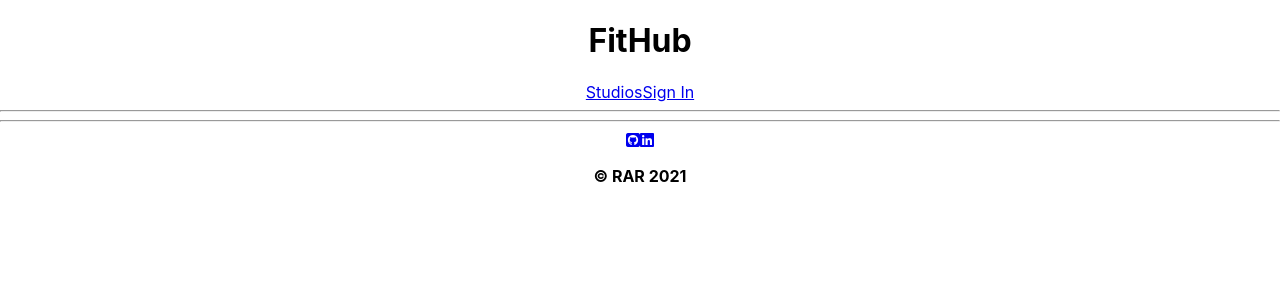
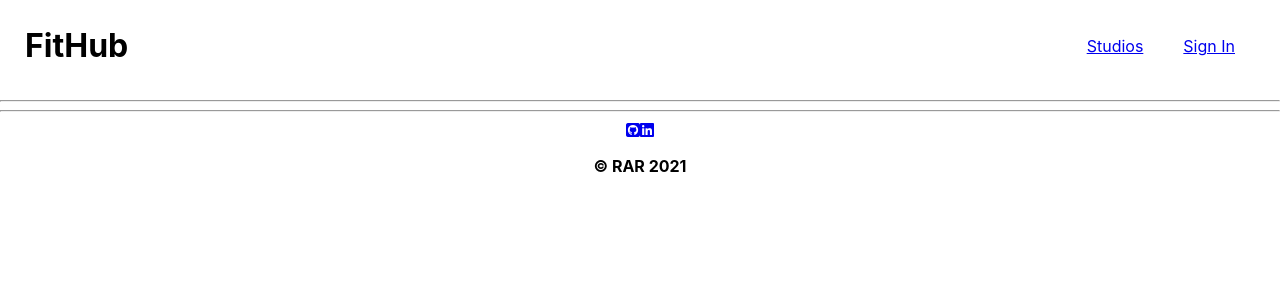
Before and after one commit to rararamberg/fithub, a React (Create React App) app in the folder client/: page / in a window 1280 px wide. Shown: the top 300 px of the page. Built offline with nearby package versions, Linux system fonts and the light colour scheme.

Commit message:
minor css styling with flex

```diff
--- /dev/null
+++ b/client/src/components/Header.css
@@ -0,0 +1,26 @@
+header {
+  display: flex;
+  flex-direction: row;
+  justify-content: space-between;
+  align-items: center;
+  padding: 5px 25px;
+}
+
+nav {
+  display: flex;
+  flex-direction: row;
+  justify-content: space-evenly;
+  padding: 15px 0;
+}
+
+nav a {
+  margin: 0 20px;
+}
+
+nav button {
+  margin: 0 5px;
+}
+
+nav p {
+  margin: 0 5px;
+}
--- a/client/src/components/Header.jsx
+++ b/client/src/components/Header.jsx
@@ -1,8 +1,10 @@
 import { Link } from "react-router-dom";
+import "./Header.css";
 
 function Header(props) {
   const { currentUser, handleLogout } = props;
   return (
+    <div>
       <header>
         <h1>FitHub</h1>
         <nav>
@@ -16,8 +18,9 @@ function Header(props) {
             <Link to="/signin">Sign In</Link>
           )}
         </nav>
+      </header>
       <hr />
-    </header>
+    </div>
   );
 }
 
```
Lines whose indentation alone changed are shown as unchanged.
